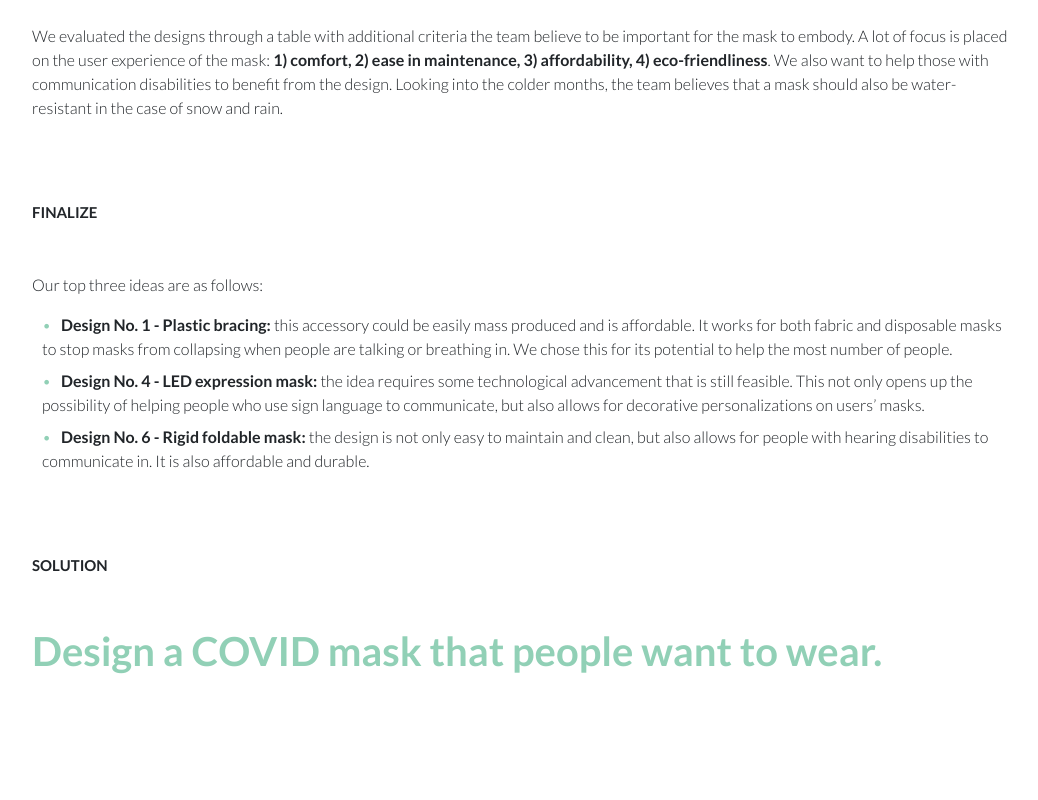
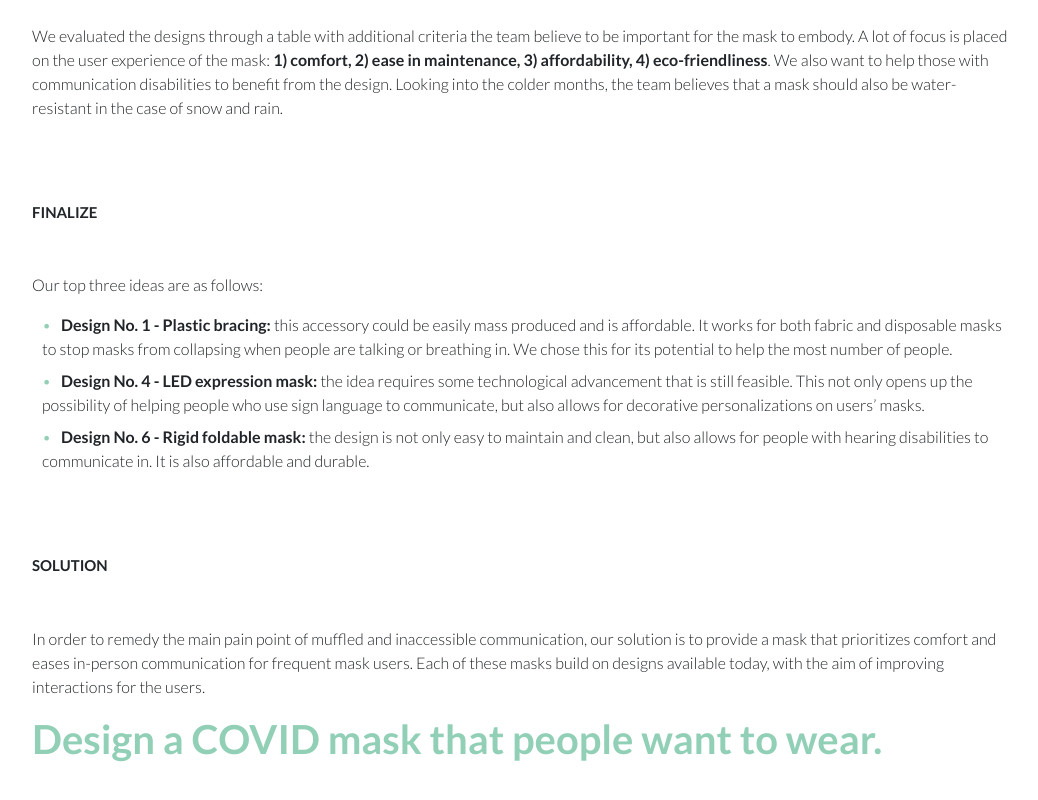
Before and after one commit to pazitschrecker/maskDesign, a plain HTML site: page index.html in a window 1280 px wide. Shown: the part 8131-8931 px from the top of the page, without its empty margins (149-1187 px from the left). Before the commit the page ends 8871 px from the top, so only its background shows below. Drawn offline with nearby package versions, Linux system fonts and the light colour scheme.

Commit message:
Added conclusion

```diff
--- a/index.html
+++ b/index.html
@@ -817,6 +817,9 @@
       <div class="row">
         <div class="section-container">
           <div class="col-md-12">
+            <p>In order to remedy the main pain point of muffled and inaccessible communication, our solution is to provide a mask that
+            prioritizes comfort and eases in-person communication for frequent mask users. Each of these masks build on designs
+            available today, with the aim of improving interactions for the users.</p>
             <h1 class="main-header">
               Design a COVID mask that people want to wear.
             </h1>
```
